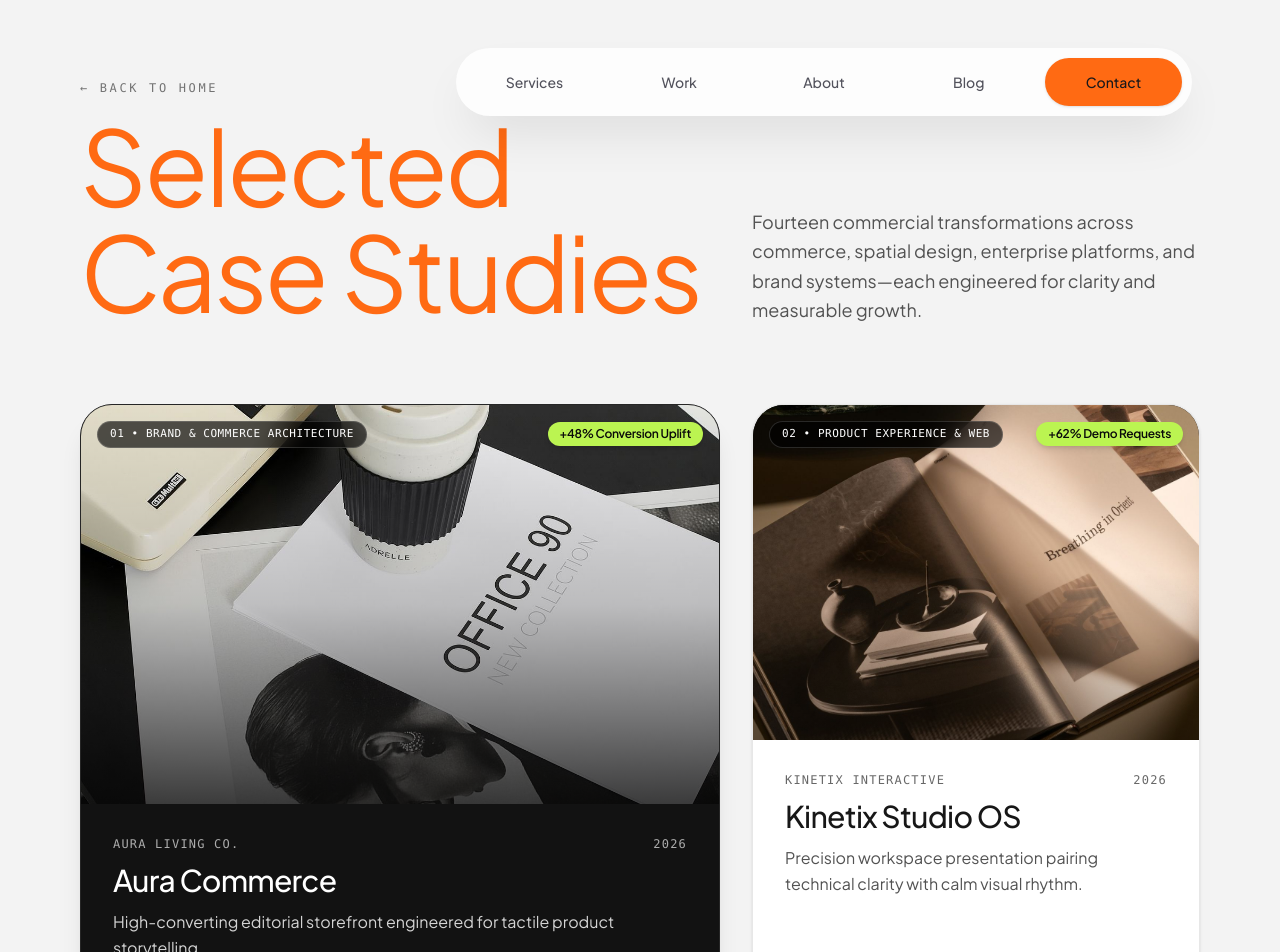
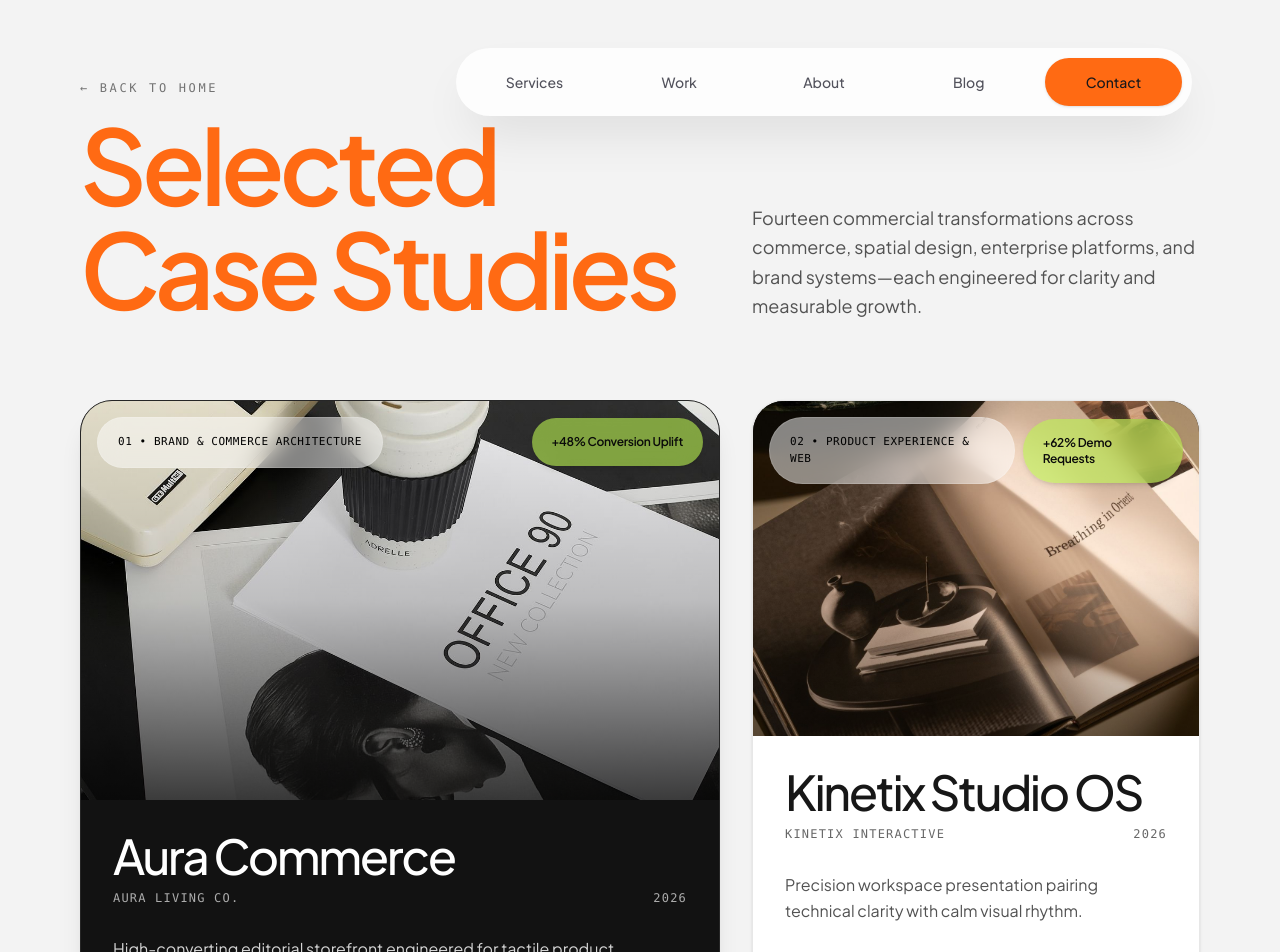
Before and after one commit to Mayanshh/pakharsangve, a Next.js app in the folder apps/web/: page /case-studies in a window 1280 px wide. Shown: the top 952 px of the page. Built offline with nearby package versions, Linux system fonts and the light colour scheme.

Commit message:
Minor UI updates

```diff
--- a/apps/web/src/app/case-studies/page.tsx
+++ b/apps/web/src/app/case-studies/page.tsx
@@ -63,12 +63,12 @@ function BentoCard({
 
         {/* Top Floating Pills */}
         <div className="absolute top-4 left-4 right-4 flex items-center justify-between gap-2 z-10">
-          <span className="px-3 py-1 rounded-full text-[11px] font-mono uppercase tracking-wider bg-black/65 text-white backdrop-blur-md border border-white/15">
+          <span className="px-5 py-4 rounded-full text-[11px] font-mono uppercase tracking-wider bg-white/50 backdrop-blur-md text-black border border-white/15">
             {String(index + 1).padStart(2, "0")} • {study.category}
           </span>
 
           {primaryMetric && (
-            <span className="px-3 py-1 rounded-full text-xs font-semibold tracking-tight bg-lime-300 text-neutral-950 shadow-md">
+            <span className="px-5 py-4 rounded-full text-xs font-semibold tracking-tight bg-lime-300/60 backdrop-blur-md text-neutral-950 shadow-md">
               {primaryMetric.value} {primaryMetric.label}
             </span>
           )}
@@ -78,21 +78,23 @@ function BentoCard({
       {/* Card Body */}
       <div className="p-6 sm:p-8 flex flex-col justify-between flex-1 gap-5">
         <div className="flex flex-col gap-2.5">
-          <div className="flex items-center justify-between text-xs font-mono uppercase tracking-widest opacity-65">
-            <span>{study.client}</span>
-            <span>{study.year}</span>
-          </div>
+
 
           <h2
-            className={`text-2xl sm:text-3xl font-medium tracking-tight leading-tight ${
+            className={`text-2xl max-w-5xl h-fit sm:text-5xl font-medium tracking-tighter leading-tighter ${
               isDark || isAccent ? "text-white" : "text-neutral-900"
             }`}
           >
             {study.title}
           </h2>
 
-          <p
-            className={`text-sm sm:text-base leading-relaxed line-clamp-2 ${
+
+            <div className="flex items-center justify-between text-xs font-mono uppercase tracking-widest opacity-65">
+            <span>{study.client}</span>
+            <span>{study.year}</span>
+          </div>
+                    <p
+            className={`text-sm mt-5 sm:text-base leading-relaxed line-clamp-2 ${
               isDark || isAccent ? "text-neutral-300" : "text-neutral-600"
             }`}
           >
@@ -130,7 +132,7 @@ export default function CaseStudiesIndexPage() {
             >
               ← Back to Home
             </Link>
-            <h1 className="text-5xl sm:text-7xl lg:text-[6.5rem] text-(--primary-clr) font-normal tracking-tight leading-[1.02]">
+            <h1 className="text-5xl sm:text-7xl lg:text-[6.5rem] text-(--primary-clr) font-semibold tracking-tighter leading-none">
               Selected Case Studies
             </h1>
           </div>
--- a/apps/web/src/components/sections/case-study-templates/TemplateOneEditorial.tsx
+++ b/apps/web/src/components/sections/case-study-templates/TemplateOneEditorial.tsx
@@ -271,15 +271,15 @@ export default function TemplateOneEditorial({ caseStudy }: TemplateProps) {
       </section>
 
       {/* 8. BOTTOM CONVERSION CTA BANNER */}
-      <section className="py-24 px-6 sm:px-12 lg:px-20 bg-[#121212] text-neutral-100 text-center rounded-t-[3rem] lg:rounded-t-[4rem]">
-        <div className="max-w-4xl mx-auto flex flex-col items-center gap-8">
-          <h2 className="text-4xl sm:text-6xl lg:text-7xl font-semibold tracking-tight leading-none">
+      <section className="relative py-20 px-6 sm:px-12 lg:px-20 bg-(--bg) text-black text-left rounded-t-[3rem]">
+        <div className="max-w-6xl  flex flex-col items-start gap-6">
+          <h2 className="text-3xl sm:text-5xl lg:text-8xl font-semibold tracking-tight">
             {caseStudy.cta.heading}
           </h2>
-          <p className="text-lg sm:text-xl text-neutral-300 max-w-2xl font-normal">
+          <p className="text-base sm:text-lg text-neutral-600 max-w-xl">
             {caseStudy.cta.description}
           </p>
-          <div className="pt-4">
+          <div className="pt-2">
             <CapsuleButton
               text={caseStudy.cta.buttonText}
               href={caseStudy.cta.href}
--- a/apps/web/src/components/sections/case-study-templates/TemplateThreeDarkNarrative.tsx
+++ b/apps/web/src/components/sections/case-study-templates/TemplateThreeDarkNarrative.tsx
@@ -220,12 +220,12 @@ export default function TemplateThreeDarkNarrative({
       </section>
 
       {/* Bottom CTA */}
-      <section className="py-24 px-6 sm:px-12 lg:px-20 border-t border-neutral-800 bg-neutral-950 text-center">
-        <div className="max-w-3xl mx-auto flex flex-col items-center gap-6">
-          <h2 className="text-4xl sm:text-6xl font-semibold tracking-tight text-white">
+      <section className="relative py-20 px-6 sm:px-12 lg:px-20 bg-(--bg) text-black text-left rounded-t-[3rem]">
+        <div className="max-w-6xl  flex flex-col items-start gap-6">
+          <h2 className="text-3xl sm:text-5xl lg:text-8xl font-semibold tracking-tight">
             {caseStudy.cta.heading}
           </h2>
-          <p className="text-lg text-neutral-300 max-w-xl">
+          <p className="text-base sm:text-lg text-neutral-600 max-w-xl">
             {caseStudy.cta.description}
           </p>
           <div className="pt-2">
--- a/apps/web/src/components/sections/case-study-templates/TemplateTwoSplitShowcase.tsx
+++ b/apps/web/src/components/sections/case-study-templates/TemplateTwoSplitShowcase.tsx
@@ -282,12 +282,12 @@ export default function TemplateTwoSplitShowcase({ caseStudy }: TemplateProps) {
       </section>
 
       {/* Bottom CTA */}
-      <section className="py-20 px-6 sm:px-12 lg:px-20 bg-[#121212] text-white text-center rounded-t-[3rem]">
-        <div className="max-w-3xl mx-auto flex flex-col items-center gap-6">
-          <h2 className="text-3xl sm:text-5xl lg:text-6xl font-semibold tracking-tight">
+      <section className="relative py-20 px-6 sm:px-12 lg:px-20 bg-(--bg) text-black text-left rounded-t-[3rem]">
+        <div className="max-w-6xl  flex flex-col items-start gap-6">
+          <h2 className="text-3xl sm:text-5xl lg:text-8xl font-semibold tracking-tight">
             {caseStudy.cta.heading}
           </h2>
-          <p className="text-base sm:text-lg text-neutral-300 max-w-xl">
+          <p className="text-base sm:text-lg text-neutral-600 max-w-xl">
             {caseStudy.cta.description}
           </p>
           <div className="pt-2">
```
